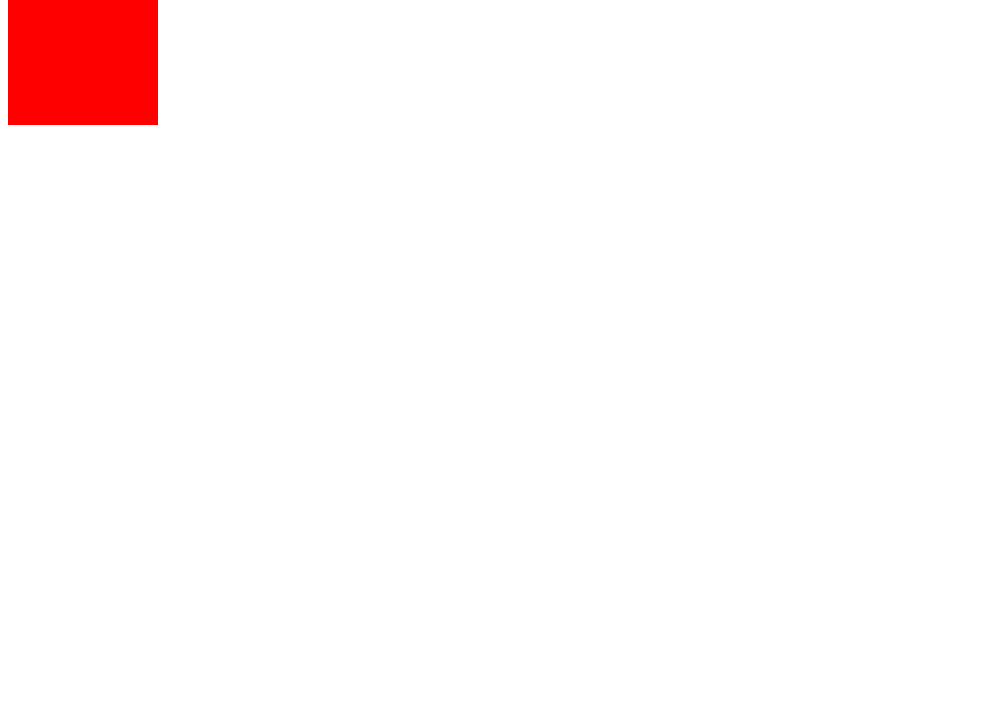
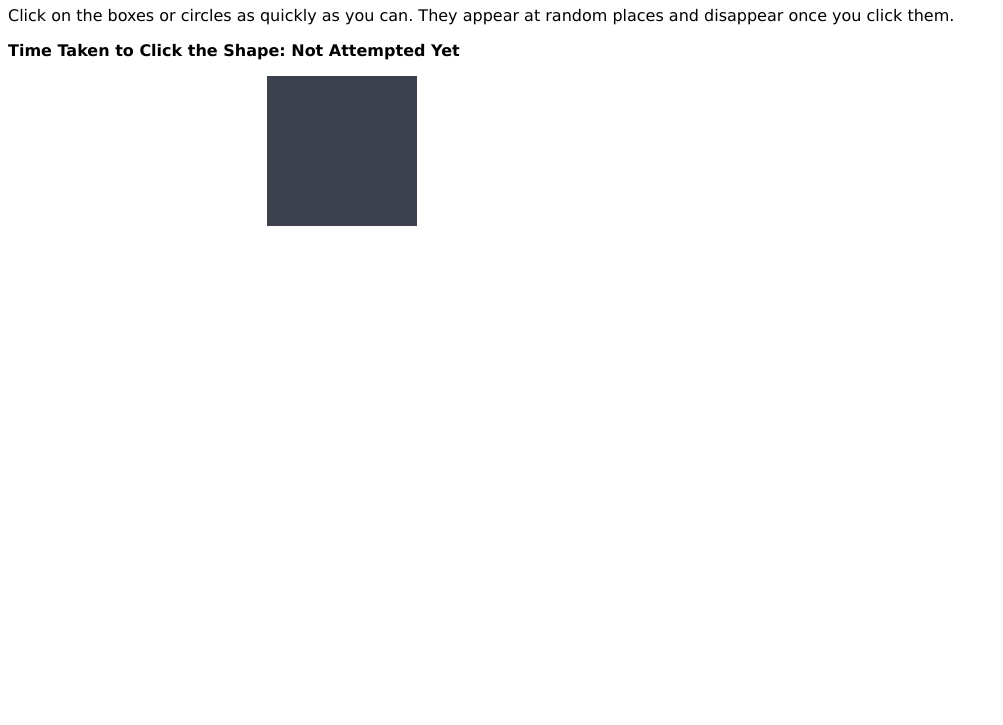
Before and after one commit to abhirathmahipal/Web-Development-Rob-Percival, a plain HTML site: page 3. Javascript/Reaction Tester/index.html in a window 1280 px wide. Shown: the part 75-800 px from the top of the page, without its empty margins (0-1003 px from the left). Drawn offline with Linux system fonts and the light colour scheme.

Commit message:
Reaction Tester

```diff
--- a/3. Javascript/Reaction Tester/index.html
+++ b/3. Javascript/Reaction Tester/index.html
@@ -8,19 +8,28 @@
 
 
     <style>
+        body {
+            font-family: Verdana, Geneva, sans-serif;
+        }
         #box {
             width: 150px;
             height: 150px;
             background-color: red;
             display: none;
+            position: relative;
         }
 
+        .bold {
+            font-weight: bold;
+        }
 
     </style>
 </head>
 <body>
 
-    <p>Time Taken to Click the Shape: <span id = "time"></span></p>
+    <h1>Test Your Reflexes</h1>
+    <p> Click on the boxes or circles as quickly as you can. They appear at random places and disappear once you click them.</p>
+    <p class = "bold">Time Taken to Click the Shape: <span id = "time">Not Attempted Yet</span></p>
     <div id = "box">
 
 
@@ -32,6 +41,15 @@
 <script type="text/javascript">
 
     var clickedTime, createdTime, reactionTime;
+    function getRandomColor() {
+        var letters = "0123456789ABCDEF".split('');
+        var color = "#"
+        for (var i = 0; i < 6; i++)
+            color += letters[Math.round(Math.random() * 15)]
+
+        return color;
+    }
+
 
     document.getElementById("box").onclick = function() {
         clickedTime = Date.now();
@@ -42,12 +60,23 @@
         makeBox();
     }
     function makeBox() {
-    var time = Math.random();
+    var randomInt = Math.random();
 
-    time *= 5000;
+    time = randomInt * 3000;
+    boxSelector = document.getElementById("box");
 
     setTimeout(function() {
-        document.getElementById("box").style.display = "block"; createdTime = Date.now();
+        if (randomInt < 0.5)
+            boxSelector.style.borderRadius = "100px";
+        else
+            boxSelector.style.borderRadius = "0px";
+
+        top = randomInt * 300;
+        left = randomInt * 500;
+
+        boxSelector.style.marginTop = top+"px";
+        boxSelector.style.marginLeft = left+"px";
+        boxSelector.style.display = "block"; boxSelector.style.backgroundColor = getRandomColor();createdTime = Date.now();
     }, time);
 
 
```
